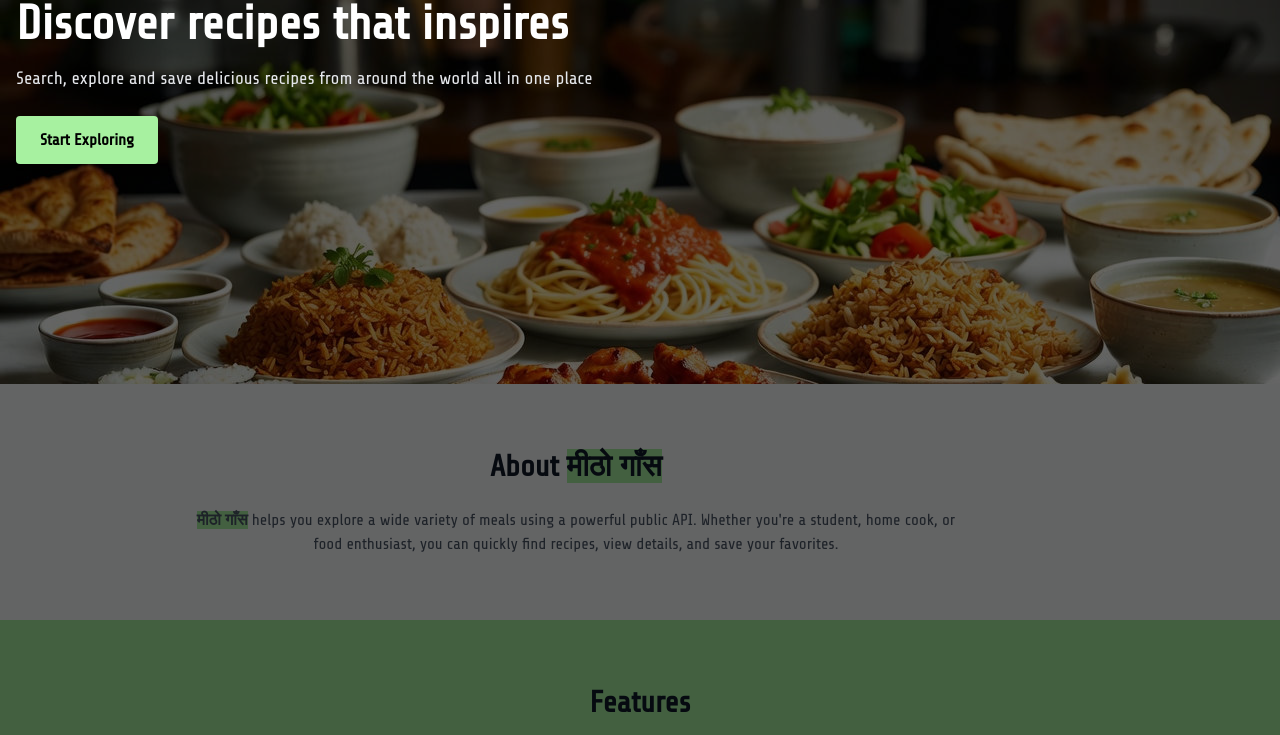
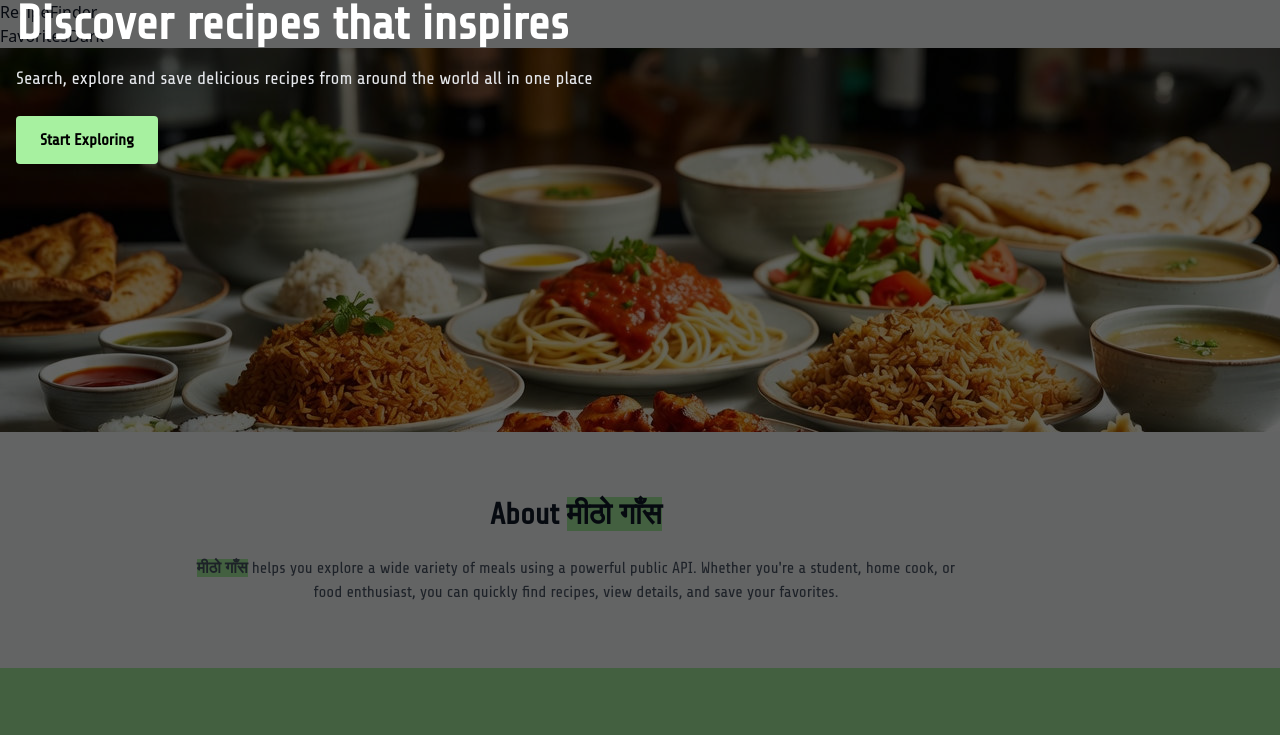
Before and after one commit to bijayjha2025/Projects-React, a React (Vite) app in the folder RecipeFinder/mithogaas/: page / in a window 1280 px wide. Shown: the top 735 px of the page. Built offline with nearby package versions, Linux system fonts and the light colour scheme; a web font is replaced by a local one.

Commit message:
useTheme hook for dark mode

```diff
--- a/RecipeFinder/mithogaas/src/App.jsx
+++ b/RecipeFinder/mithogaas/src/App.jsx
@@ -1,4 +1,4 @@
-import React from "react";
+
 import { BrowserRouter as Router, Routes, Route } from "react-router-dom";
 import HomePage from "./Pages/HomePage.jsx";
 import RecipeDetail from "./Pages/RecipeDetail.jsx";
--- a/RecipeFinder/mithogaas/src/Components/NavBar.jsx
+++ b/RecipeFinder/mithogaas/src/Components/NavBar.jsx
@@ -1,14 +1,21 @@
 
 import React, {useState} from 'react';
 import { Link } from 'react-router-dom';
-function NavBar(){
+import { useTheme } from '../Hooks/useTheme.jsx'
+
+const NavBar = () => {
+  const {theme, toggleTheme} = useTheme();
+
     return(
      <nav>
+      <Link to="/">RecipeFinder</Link>
+
       <div>
-      <div>
-    </div>
-    </div>
-    </nav>
+        <Link to="/favorites">Favorites</Link>
+
+        <button onClick={toggleTheme}>{theme === "light" ? "Dark" : "Light"}</button>
+      </div>
+     </nav>
     );
 }
 
--- /dev/null
+++ b/RecipeFinder/mithogaas/src/Hooks/useTheme.jsx
@@ -0,0 +1,27 @@
+import { BrowserRouter as Routes, Router, Route, Link } from "react-router-dom";
+import { useEffect, useState } from "react";
+import myBanner from '../assets/Images/Banner.jpg';
+
+    export const useTheme = () => {
+    const[theme, setTheme] = useState(() => {
+        return localStorage.getItem("theme") || "light";
+    })
+
+    useEffect(() => {
+        const root = document.documentElement;
+
+        if (theme === "dark"){
+            root.classList.add("dark");
+        }else{
+            root.classList.remove("dark");
+        }
+
+        localStorage.setItem("theme", theme);
+    }, [theme]);
+
+    const toggleTheme = () => {
+        setTheme(prev => (prev === "light" ? "dark" : "light"));
+    }
+
+    return { theme, toggleTheme };
+}
--- a/RecipeFinder/mithogaas/src/index.css
+++ b/RecipeFinder/mithogaas/src/index.css
@@ -8,6 +8,6 @@
 
 @layer base {
     body {
-        @apply bg-gray-50 text-gray-900 transition-colors duration-200;
+      @apply bg-gray-50 text-gray-900 dark:bg-gray-950 dark:text-gray-100;
     }
 }
```
